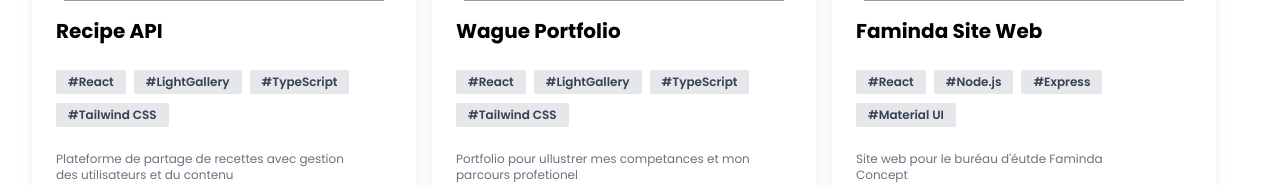
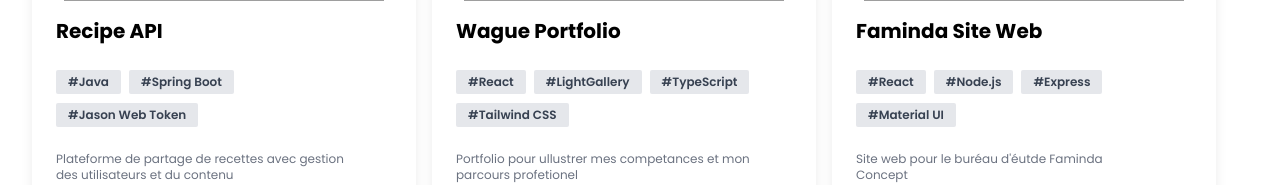
Before and after one commit to cheick18/Portfolio, a React (Vite) app: page /realisations in a window 1280 px wide. Shown: the part 503-688 px from the top of the page. Built offline with nearby package versions, Linux system fonts and the light colour scheme; grey boxes are pictures that could not be loaded.

Commit message:
Portfolio - corection des tags du projet recipe API

```diff
--- a/src/components/Realisation/ProjetsData.ts
+++ b/src/components/Realisation/ProjetsData.ts
@@ -3,10 +3,10 @@ export const projetNames = [
       name: "Recipe API",
       picture: '/assets/projets/api.jpg',
       techno: [
-        { name: "React", url: "https://reactjs.org/docs/getting-started.html" },
-        { name: "LightGallery", url: "https://www.lightgalleryjs.com/" },
-        { name: "TypeScript", url: "https://expressjs.com/en/starter/installing.html" },
-        { name: "Tailwind CSS", url: "https://mui.com/getting-started/installation/" }
+        { name: "Java", url: "https://docs.oracle.com/en/java/" },
+        { name: "Spring Boot", url: "https://spring.io/projects/spring-boot" },
+        { name: "Jason Web Token", url: "https://jwt.io/" },
+
       ],
       description:'Plateforme de partage de recettes avec gestion des utilisateurs et du contenu',
       buttons:[{type:'code',link:'https://github.com/cheick18/FoodArea---Api.git'}]
```
